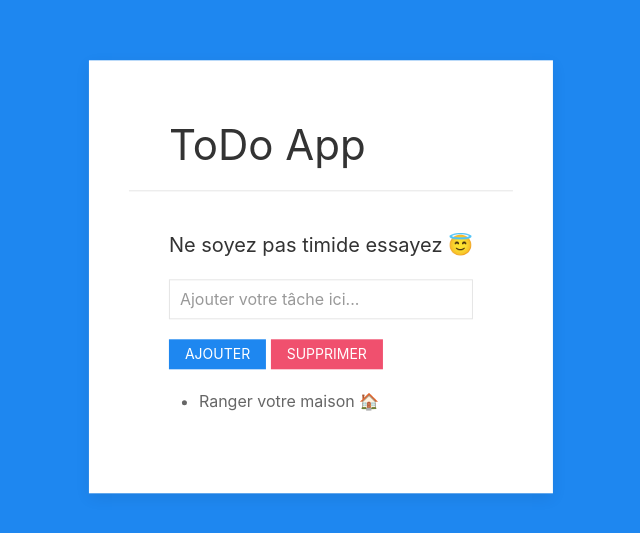
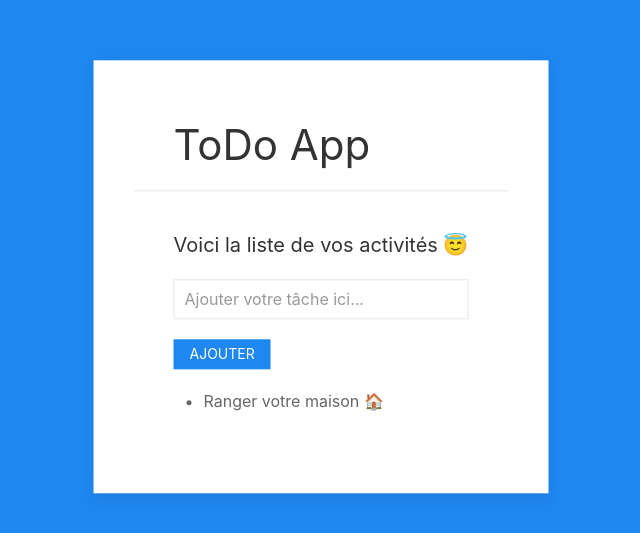
Before and after one commit to Devlop-er/DOM, a plain HTML site: page index.html in a window 1280 px wide. Shown: the part 123-656 px from the top of the page, without its empty margins (319-959 px from the left). Drawn offline with nearby package versions, Linux system fonts and the light colour scheme.

Commit message:
Update index.html

```diff
--- a/index.html
+++ b/index.html
@@ -8,6 +8,7 @@
     <meta name="viewport" content="width=device-width, initial-scale=1">
     <!-- UIkit CSS -->
     <link rel="stylesheet" href="https://cdnjs.cloudflare.com/ajax/libs/uikit/3.0.3/css/uikit.min.css" />
+    <link rel="stylesheet" href="style.css">
 </head>
 
 <body>
@@ -15,18 +16,16 @@
         <div class="uk-container">
             <div class="uk-width-1-3 uk-position-center">
                 <div class="uk-card uk-card-default uk-card-body">
-                    <div class="uk-card-header">
+                    <div id="div-02" class="uk-card-header">
                         <h1>ToDo App</h1>
                     </div>
 
                     <div class="uk-card-body">
-                        <h4>Ne soyez pas timide essayez &#x1F607;</h4>
+                        <h4>Voici la liste de vos activités &#x1F607;</h4>
                         <div class="uk-margin">
                             <input class="uk-input" type="text" id="tache" placeholder="Ajouter votre tâche ici...">
                         </div>
                         <button class="uk-button uk-button-primary uk-button-small">Ajouter</button>
-                        <button class="uk-button uk-button-danger uk-button-small" onClick="window.location.reload()">Supprimer</button>
-
                         <ul>
                             <li>Ranger votre maison &#x1F3E0;</li>
                         </ul>
```
